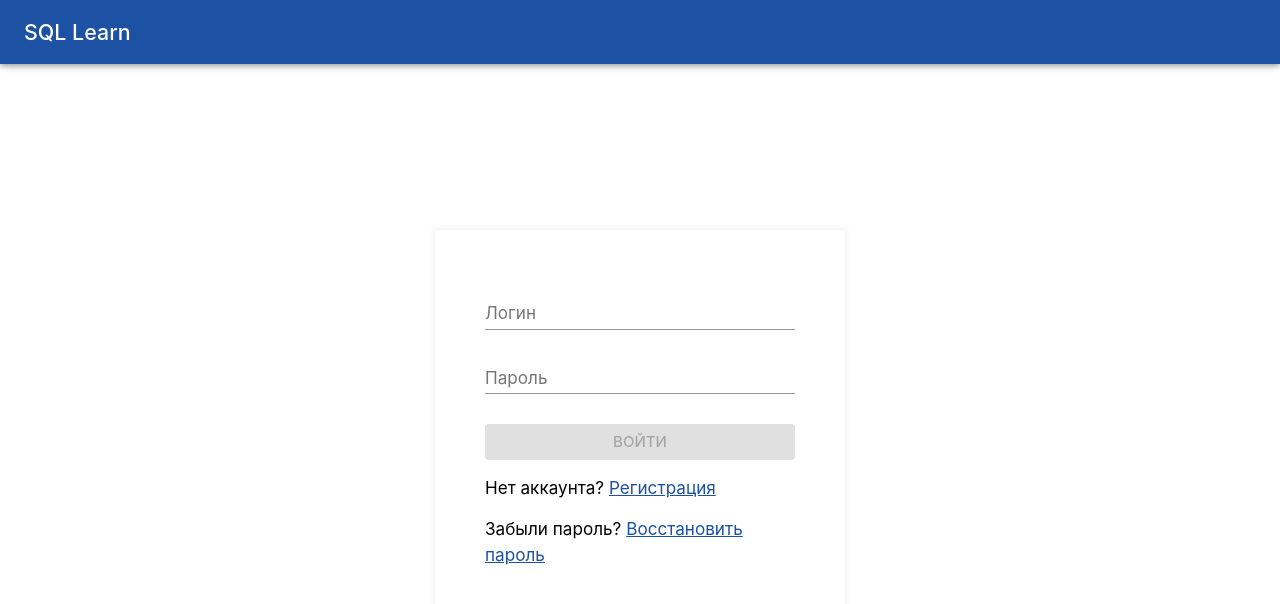
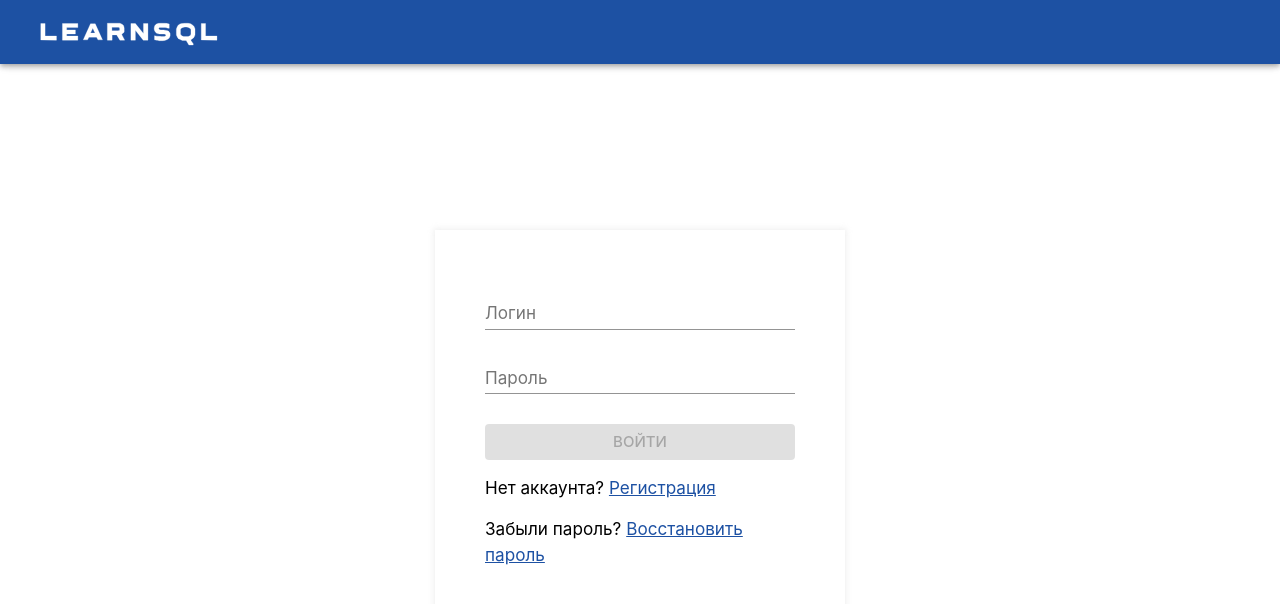
Before and after one commit to ValeriyaArt/learnsql_project_v2_frontend, a React (Create React App) app: page /sign-in in a window 1280 px wide. Shown: the top 604 px of the page. Built offline with nearby package versions, Linux system fonts and the light colour scheme; what redux-immutable-state-invariant, redux-logic would draw is missing.

Commit message:
add logo

```diff
--- a/src/components/Header/Header.js
+++ b/src/components/Header/Header.js
@@ -14,9 +14,11 @@ import Menu from '@material-ui/core/Menu';
 import withStyles from '@material-ui/core/styles/withStyles';
 
 import UserService from "../../service/user-service";
+import {appRouter} from "../../service/router-service";
+
+import logo from './logo.svg'
 
 import styles from './Header.styles';
-import {appRouter} from "../../service/router-service";
 
 const userService = UserService.factory();
 
@@ -65,9 +67,7 @@ class Header extends React.PureComponent{
                             {openGeneralMenu ? <CloseIcon /> : <MenuIcon />}
                         </IconButton>
                     }
-                    <Typography variant="h6">
-                        SQL Learn
-                    </Typography>
+                    <img src={logo} className={classes.logo} />
                     {isAuth &&
                         <div className={classes.avatar}>
                             <IconButton
--- a/src/components/Header/Header.styles.js
+++ b/src/components/Header/Header.styles.js
@@ -16,6 +16,8 @@ export default (theme) => ({
         }
     },
     logo: {
-
+        width: '210px',
+        position: 'relative',
+        top: '2px',
     }
 });
```
Also changed, not shown: src/components/Header/logo.png (deleted), src/components/Header/logo.svg (added).
